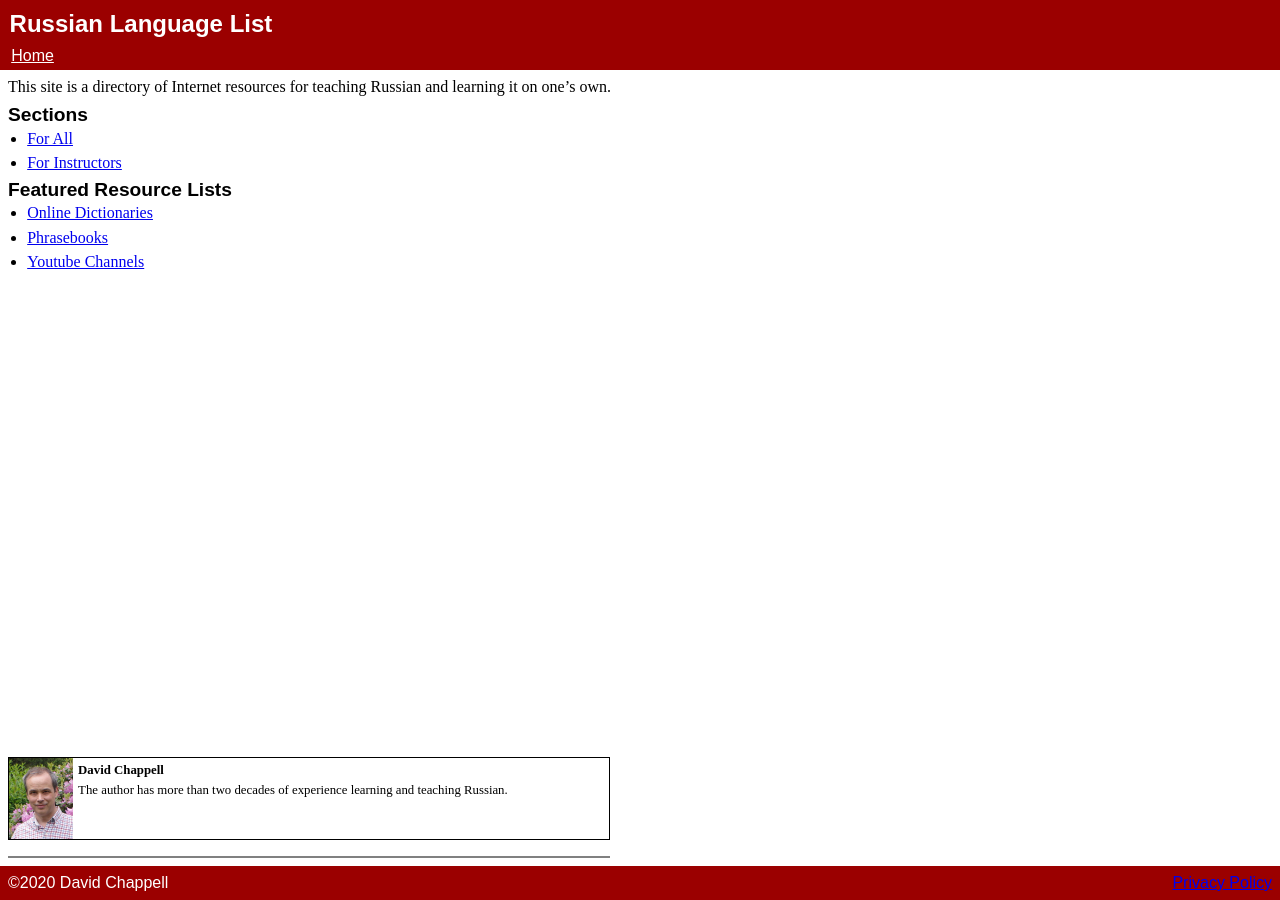
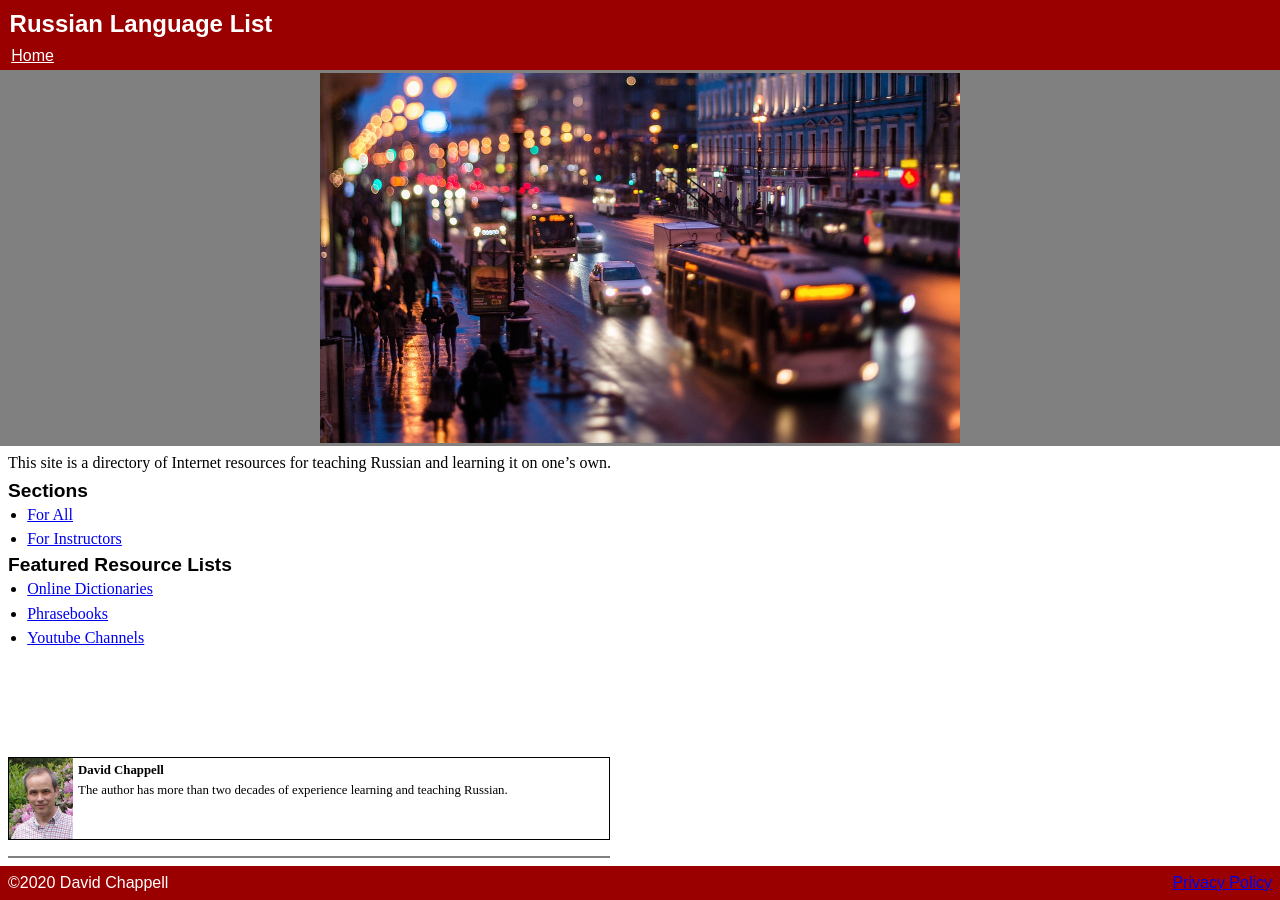
Before and after one commit to david672orford/russian-language-list, a Jekyll site: the page built from index.md, in a window 1280 px wide. Built offline with Jekyll 4.4.1, drawn with Linux system fonts in a browser that asks for light colours; our own code applies the rules of GitHub Pages for plain Markdown files.

Commit message:
added image to home page

```diff
--- a/index.md
+++ b/index.md
@@ -1,3 +1,7 @@
+---
+title_img: assets/images/petersburg-2805505_1280.jpg
+title_alt: A scene in St. Petersburg at night with pedestrians and a streetcar
+---
 This site is a directory of Internet resources for teaching Russian
 and learning it on one's own.
 
```
Also changed, not shown: assets/images/petersburg-2805505_1280.jpg (added).
